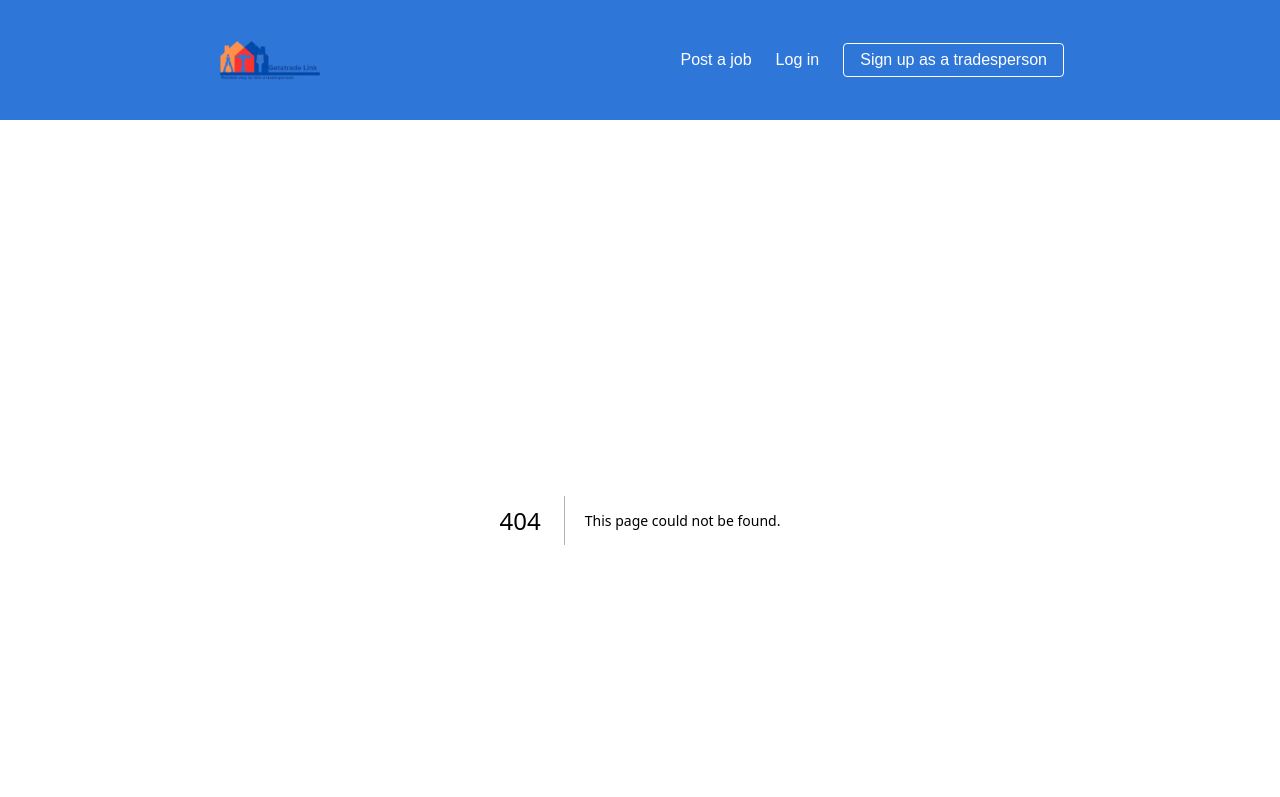
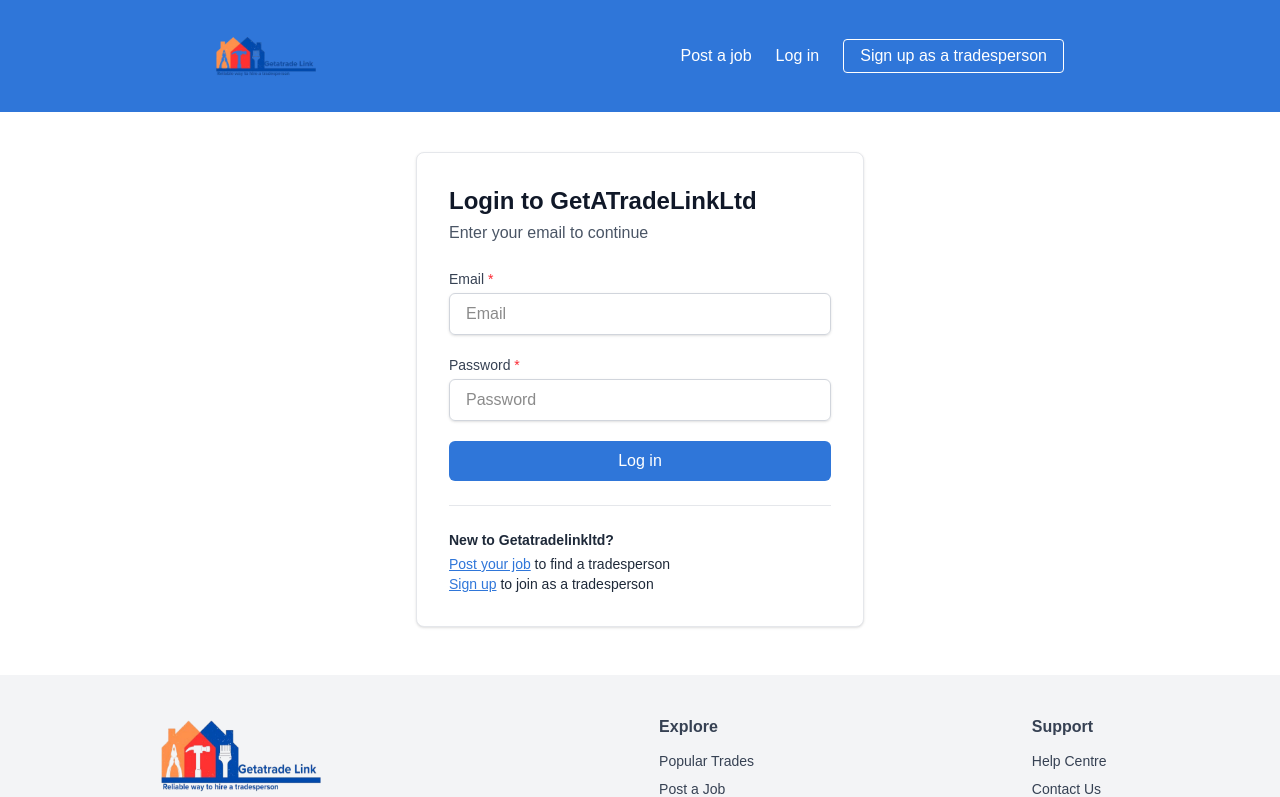
Before and after one commit to UwaoEvan/getatrade, a Next.js app: page /login in a window 1280 px wide. Before the commit this address had no page. Shown: the top 797 px of the page. Built offline with nearby package versions, Linux system fonts and the light colour scheme.

Commit message:
fixed the login

```diff
--- a/app/components/Footer.tsx
+++ b/app/components/Footer.tsx
@@ -13,10 +13,10 @@
           <Image
             src={Logo}
             alt="logo"
-            className="h-20 w-40"
+            className="h-10 w-20 md:h-20 md:w-40"
             onClick={() => router.push("/")}
           />
-          <p className="text-sm">Helping you find the right tradesperson, the reliable way.</p>
+          <p className="text-sm w-20 md:w-60">Helping you find the right tradesperson, the reliable way.</p>
         </div>
 
         <div>
--- a/app/components/NavigationHeader.tsx
+++ b/app/components/NavigationHeader.tsx
@@ -13,11 +13,11 @@
     <div className="bg-[#2f76d9] text-white">
       <div className="w-full px-4 lg:w-[880px] lg:mx-auto flex items-center justify-between py-4">
         <div className="flex items-center">
-          <div className="p-1 rounded-full">
+          <div className="">
             <Image
               src={logo}
               alt="logo"
-              className="h-[80px] w-[100px] object-contain"
+              className="w-[80%] h-[80px] md:w-[100px] object-contain"
               onClick={() => router.push("/")}
             />
           </div>
@@ -25,7 +25,7 @@
 
         <div className="hidden md:flex items-center space-x-6">
           <Link href={"/post-a-job"} className="hover:underline">Post a job</Link>
-          <button className="hover:underline">Log in</button>
+          <button onClick={() => router.push("/login")} className="hover:underline">Log in</button>
           <button onClick={() => router.push("/tradesworks-signup")} className="border border-white px-4 py-1 rounded hover:bg-white hover:text-[#1f0e2b] transition">
             Sign up as a tradesperson
           </button>
@@ -71,7 +71,7 @@
       {menuOpen && (
         <div className="md:hidden bg-[#2f76d9] px-4 pb-4 space-y-4">
           <button onClick={() => router.push("/post-a-job")} className="block w-full text-left hover:underline">Post a job</button>
-          <button className="block w-full text-left hover:underline">Log in</button>
+          <button onClick={() => router.push("/login")} className="block w-full text-left hover:underline">Log in</button>
           <button onClick={() => router.push("/tradesworks-signup")} className="block w-full border border-white px-4 py-2 rounded hover:bg-white hover:text-[#1f0e2b] transition">
             Sign up as a tradesperson
           </button>
--- /dev/null
+++ b/app/login/page.tsx
@@ -0,0 +1,62 @@
+import Link from "next/link";
+
+export default function Login() {
+  return (
+    <div className="flex items-center justify-center mt-10 px-4">
+      <div className="bg-white shadow border border-gray-200 rounded-lg p-8 max-w-md w-full space-y-6">
+        <div>
+          <h1 className="sm:text-xl md:text-2xl font-semibold text-gray-900">Login to GetATradeLinkLtd</h1>
+          <p className="text-gray-600 mt-1">Enter your email to continue</p>
+        </div>
+        <form className="space-y-5">
+          <div>
+            <label htmlFor="email" className="block text-sm font-medium text-gray-700">
+              Email <span className="text-red-500">*</span>
+            </label>
+            <input
+              type="email"
+              id="email"
+              placeholder="Email"
+              className="mt-1 block w-full px-4 py-2 border border-gray-300 rounded-md shadow-sm focus:outline-none focus:ring-purple-600 focus:border-purple-600"
+              required
+            />
+          </div>
+          <div>
+            <label htmlFor="password" className="block text-sm font-medium text-gray-700">
+              Password <span className="text-red-500">*</span>
+            </label>
+            <input
+              type="password"
+              id="password"
+              placeholder="Password"
+              className="mt-1 block w-full px-4 py-2 border border-gray-300 rounded-md shadow-sm focus:outline-none focus:ring-purple-600 focus:border-purple-600"
+              required
+            />
+          </div>
+
+          <button
+            type="submit"
+            className="w-full bg-[#2f76d9] hover:cursor-pointer text-white py-2 rounded-md font-medium transition"
+          >
+            Log in
+          </button>
+        </form>
+
+        <hr className="border-gray-200" />
+        <div className="text-sm text-gray-800">
+          <p className="font-semibold">New to Getatradelinkltd?</p>
+          <p className="mt-1">
+            <Link href="/post-a-job" className="text-[#2f76d9] underline">Post your job
+            </Link>{" "}
+            to find a tradesperson
+          </p>
+          <p>
+            <Link href="/tradesworks-signup" className="text-[#2f76d9] underline">Sign up
+            </Link>{" "}
+            to join as a tradesperson
+          </p>
+        </div>
+      </div>
+    </div>
+  );
+}
```
